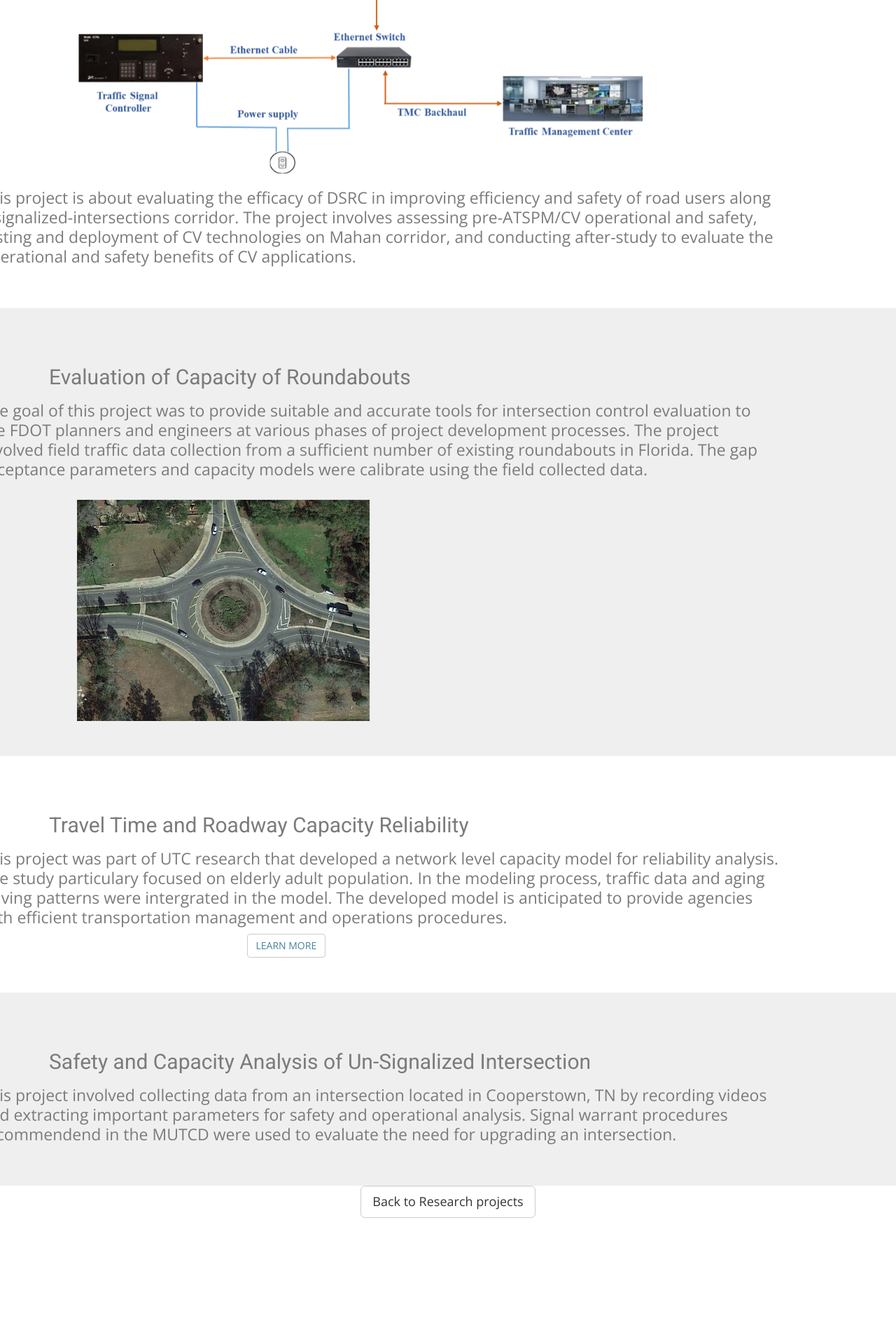
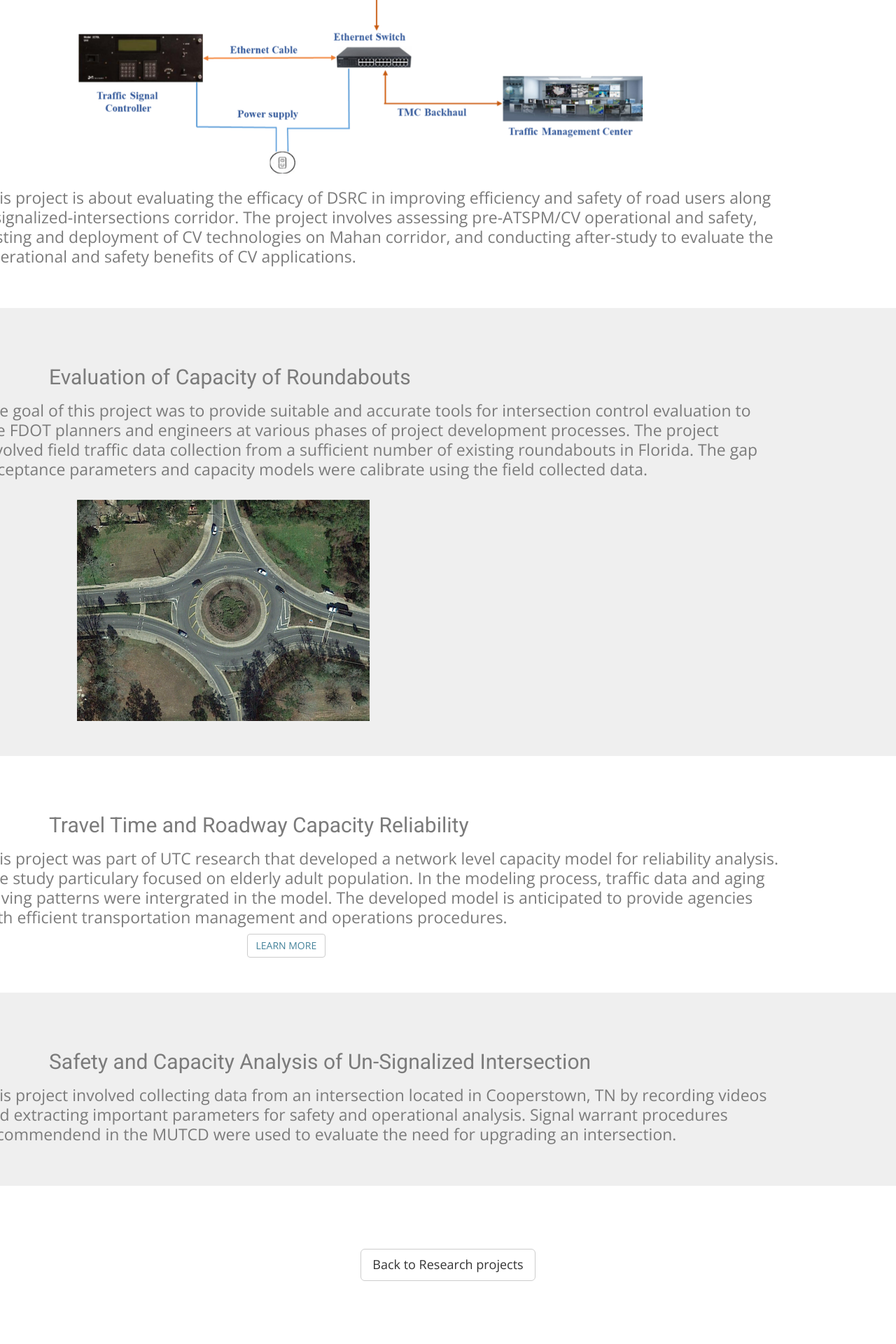
Before and after one commit to ekidando/Emma, a Jekyll site: the page built from TSMO.html, in a window 1280 px wide. Shown: the part 887-2807 px from the top of the page at 70% size. Built offline with Jekyll 4.4.1, drawn with Linux system fonts in a browser that asks for light colours; nearby versions of some CDN libraries; some web fonts are replaced; before the commit the page ends 2667 px from its top, so only the background shows below that.

Commit message:
Update TSMO.html

```diff
--- a/TSMO.html
+++ b/TSMO.html
@@ -120,12 +120,14 @@ published: true
   </div>
 </section>
 
-
+<section id="introresear">
 <div class="container">
     <div class="row">
       <div class="col-md-12">
         <div align="center" class="footer-manu">
           <ul>
+            <br>
+            <br>
         <a href="{{ site.baseurl }}/research#PROJECTS" class="btn btn-default btn-lg" role="button">Back to Research projects</a>
 
           </ul>
@@ -135,3 +137,4 @@ published: true
   </div>
 <br>
 <br>
+</section>
```
